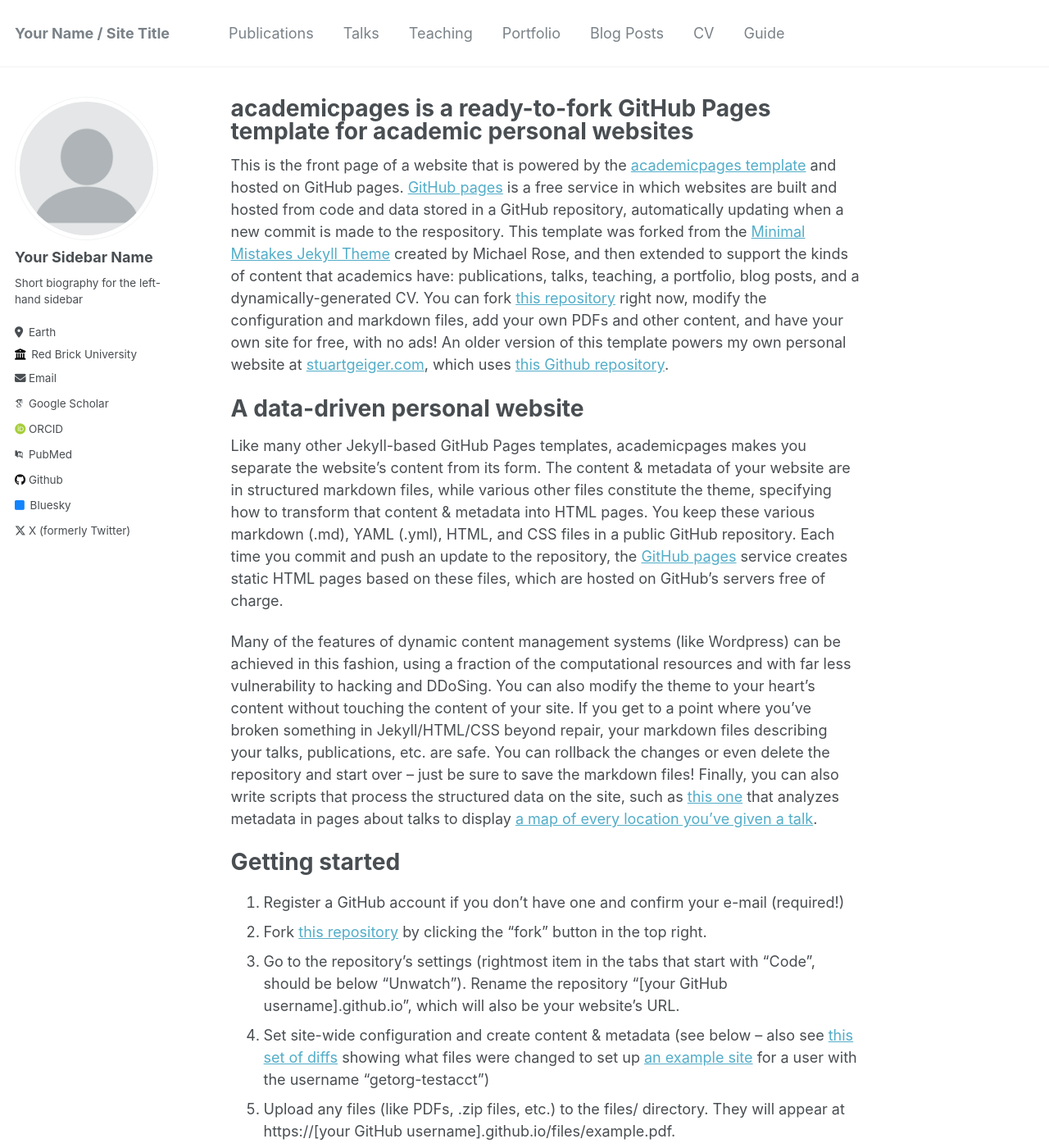
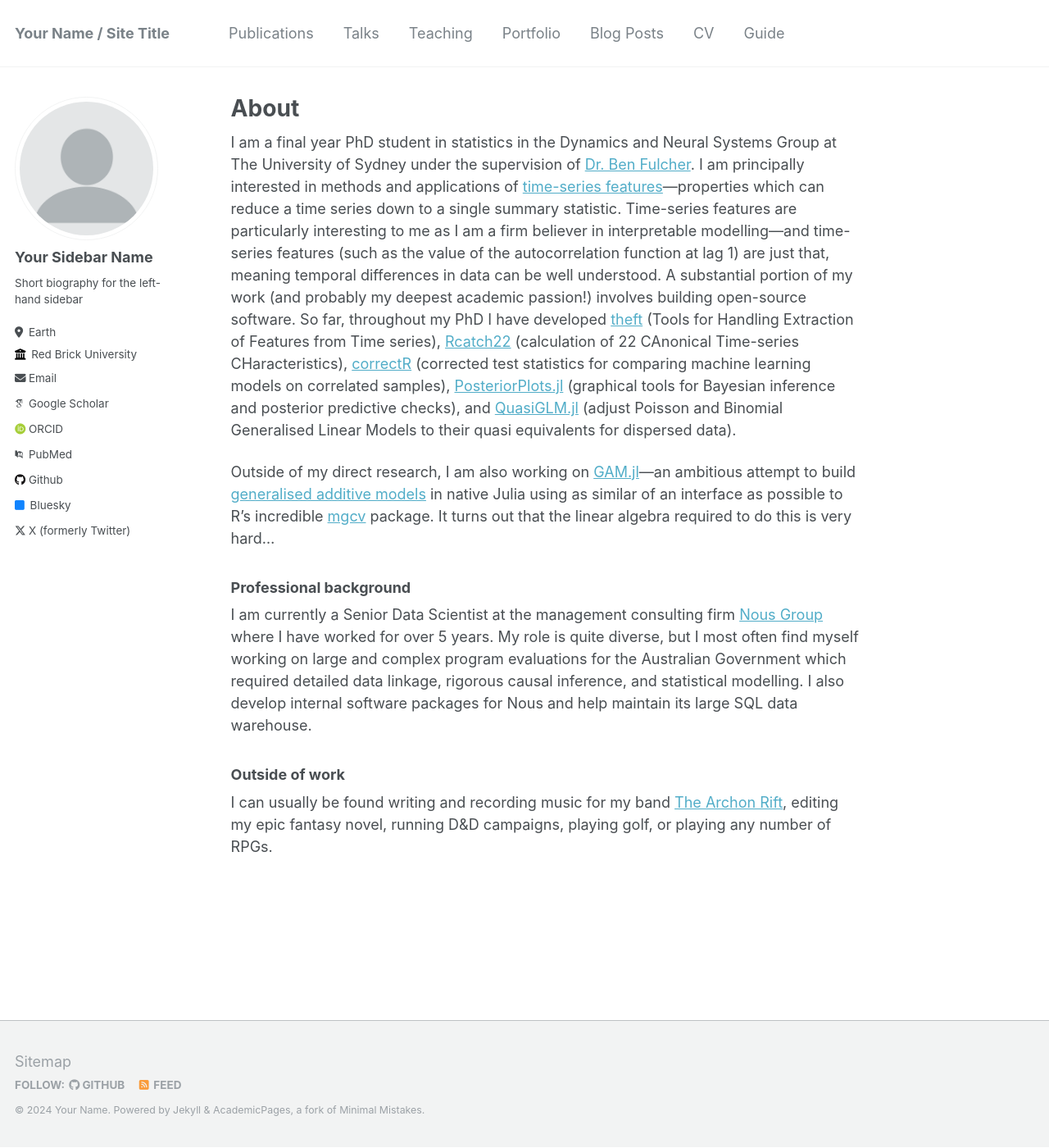
Before and after one commit to hendersontrent/hendersontrent.github.io, a Jekyll site: the page built from _pages/about.md, in a window 1280 px wide and 1400 px high. Shown: the whole window at 82% size. Built offline with Jekyll 4.4.1, drawn with Linux system fonts in a browser that asks for light colours; some web fonts are replaced; some of the changed text lies outside the part shown.

Commit message:
Update about.md

```diff
--- a/_pages/about.md
+++ b/_pages/about.md
@@ -1,49 +1,21 @@
 ---
 permalink: /
-title: "academicpages is a ready-to-fork GitHub Pages template for academic personal websites"
+title: "About"
+excerpt: "About me"
 author_profile: true
 redirect_from:
   - /about/
   - /about.html
 ---
 
-This is the front page of a website that is powered by the [academicpages template](https://github.com/academicpages/academicpages.github.io) and hosted on GitHub pages. [GitHub pages](https://pages.github.com) is a free service in which websites are built and hosted from code and data stored in a GitHub repository, automatically updating when a new commit is made to the respository. This template was forked from the [Minimal Mistakes Jekyll Theme](https://mmistakes.github.io/minimal-mistakes/) created by Michael Rose, and then extended to support the kinds of content that academics have: publications, talks, teaching, a portfolio, blog posts, and a dynamically-generated CV. You can fork [this repository](https://github.com/academicpages/academicpages.github.io) right now, modify the configuration and markdown files, add your own PDFs and other content, and have your own site for free, with no ads! An older version of this template powers my own personal website at [stuartgeiger.com](http://stuartgeiger.com), which uses [this Github repository](https://github.com/staeiou/staeiou.github.io).
+I am a final year PhD student in statistics in the Dynamics and Neural Systems Group at The University of Sydney under the supervision of [Dr. Ben Fulcher](http://www.benfulcher.com/). I am principally interested in methods and applications of [time-series features](https://arxiv.org/abs/1709.08055)---properties which can reduce a time series down to a single summary statistic. Time-series features are particularly interesting to me as I am a firm believer in interpretable modelling---and time-series features (such as the value of the autocorrelation function at lag 1) are just that, meaning temporal differences in data can be well understood. A substantial portion of my work (and probably my deepest academic passion!) involves building open-source software. So far, throughout my PhD I have developed [theft](https://hendersontrent.github.io/theft/) (Tools for Handling Extraction of Features from Time series), [Rcatch22](https://github.com/hendersontrent/Rcatch22) (calculation of 22 CAnonical Time-series CHaracteristics), [correctR](https://hendersontrent.github.io/correctR/) (corrected test statistics for comparing machine learning models on correlated samples), [PosteriorPlots.jl](https://github.com/hendersontrent/PosteriorPlots.jl) (graphical tools for Bayesian inference and posterior predictive checks), and [QuasiGLM.jl](https://github.com/hendersontrent/QuasiGLM.jl) (adjust Poisson and Binomial Generalised Linear Models to their quasi equivalents for dispersed data).
 
-A data-driven personal website
-======
-Like many other Jekyll-based GitHub Pages templates, academicpages makes you separate the website's content from its form. The content & metadata of your website are in structured markdown files, while various other files constitute the theme, specifying how to transform that content & metadata into HTML pages. You keep these various markdown (.md), YAML (.yml), HTML, and CSS files in a public GitHub repository. Each time you commit and push an update to the repository, the [GitHub pages](https://pages.github.com/) service creates static HTML pages based on these files, which are hosted on GitHub's servers free of charge.
+Outside of my direct research, I am also working on [GAM.jl](https://github.com/hendersontrent/GAM.jl)---an ambitious attempt to build [generalised additive models](https://en.wikipedia.org/wiki/Generalized_additive_model) in native Julia using as similar of an interface as possible to R's incredible [mgcv](https://cran.r-project.org/web/packages/mgcv/index.html) package. It turns out that the linear algebra required to do this is very hard...
 
-Many of the features of dynamic content management systems (like Wordpress) can be achieved in this fashion, using a fraction of the computational resources and with far less vulnerability to hacking and DDoSing. You can also modify the theme to your heart's content without touching the content of your site. If you get to a point where you've broken something in Jekyll/HTML/CSS beyond repair, your markdown files describing your talks, publications, etc. are safe. You can rollback the changes or even delete the repository and start over -- just be sure to save the markdown files! Finally, you can also write scripts that process the structured data on the site, such as [this one](https://github.com/academicpages/academicpages.github.io/blob/master/talkmap.ipynb) that analyzes metadata in pages about talks to display [a map of every location you've given a talk](https://academicpages.github.io/talkmap.html).
+### Professional background
 
-Getting started
-======
-1. Register a GitHub account if you don't have one and confirm your e-mail (required!)
-1. Fork [this repository](https://github.com/academicpages/academicpages.github.io) by clicking the "fork" button in the top right.
-1. Go to the repository's settings (rightmost item in the tabs that start with "Code", should be below "Unwatch"). Rename the repository "[your GitHub username].github.io", which will also be your website's URL.
-1. Set site-wide configuration and create content & metadata (see below -- also see [this set of diffs](http://archive.is/3TPas) showing what files were changed to set up [an example site](https://getorg-testacct.github.io) for a user with the username "getorg-testacct")
-1. Upload any files (like PDFs, .zip files, etc.) to the files/ directory. They will appear at https://[your GitHub username].github.io/files/example.pdf.
-1. Check status by going to the repository settings, in the "GitHub pages" section
+I am currently a Senior Data Scientist at the management consulting firm [Nous Group](https://nousgroup.com/people/trent-henderson/) where I have worked for over 5 years. My role is quite diverse, but I most often find myself working on large and complex program evaluations for the Australian Government which required detailed data linkage, rigorous causal inference, and statistical modelling. I also develop internal software packages for Nous and help maintain its large SQL data warehouse.
 
-Site-wide configuration
-------
-The main configuration file for the site is in the base directory in [_config.yml](https://github.com/academicpages/academicpages.github.io/blob/master/_config.yml), which defines the content in the sidebars and other site-wide features. You will need to replace the default variables with ones about yourself and your site's github repository. The configuration file for the top menu is in [_data/navigation.yml](https://github.com/academicpages/academicpages.github.io/blob/master/_data/navigation.yml). For example, if you don't have a portfolio or blog posts, you can remove those items from that navigation.yml file to remove them from the header.
+### Outside of work
 
-Create content & metadata
-------
-For site content, there is one markdown file for each type of content, which are stored in directories like _publications, _talks, _posts, _teaching, or _pages. For example, each talk is a markdown file in the [_talks directory](https://github.com/academicpages/academicpages.github.io/tree/master/_talks). At the top of each markdown file is structured data in YAML about the talk, which the theme will parse to do lots of cool stuff. The same structured data about a talk is used to generate the list of talks on the [Talks page](https://academicpages.github.io/talks), each [individual page](https://academicpages.github.io/talks/2012-03-01-talk-1) for specific talks, the talks section for the [CV page](https://academicpages.github.io/cv), and the [map of places you've given a talk](https://academicpages.github.io/talkmap.html) (if you run this [python file](https://github.com/academicpages/academicpages.github.io/blob/master/talkmap.py) or [Jupyter notebook](https://github.com/academicpages/academicpages.github.io/blob/master/talkmap.ipynb), which creates the HTML for the map based on the contents of the _talks directory).
-
-**Markdown generator**
-
-I have also created [a set of Jupyter notebooks](https://github.com/academicpages/academicpages.github.io/tree/master/markdown_generator
-) that converts a CSV containing structured data about talks or presentations into individual markdown files that will be properly formatted for the academicpages template. The sample CSVs in that directory are the ones I used to create my own personal website at stuartgeiger.com. My usual workflow is that I keep a spreadsheet of my publications and talks, then run the code in these notebooks to generate the markdown files, then commit and push them to the GitHub repository.
-
-How to edit your site's GitHub repository
-------
-Many people use a git client to create files on their local computer and then push them to GitHub's servers. If you are not familiar with git, you can directly edit these configuration and markdown files directly in the github.com interface. Navigate to a file (like [this one](https://github.com/academicpages/academicpages.github.io/blob/master/_talks/2012-03-01-talk-1.md) and click the pencil icon in the top right of the content preview (to the right of the "Raw | Blame | History" buttons). You can delete a file by clicking the trashcan icon to the right of the pencil icon. You can also create new files or upload files by navigating to a directory and clicking the "Create new file" or "Upload files" buttons.
-
-Example: editing a markdown file for a talk
-![Editing a markdown file for a talk](/images/editing-talk.png)
-
-For more info
-------
-More info about configuring academicpages can be found in [the guide](https://academicpages.github.io/markdown/). The [guides for the Minimal Mistakes theme](https://mmistakes.github.io/minimal-mistakes/docs/configuration/) (which this theme was forked from) might also be helpful.
+I can usually be found writing and recording music for my band [The Archon Rift](https://thearchonrift.bandcamp.com/), editing my epic fantasy novel, running D&D campaigns, playing golf, or playing any number of RPGs.
```
